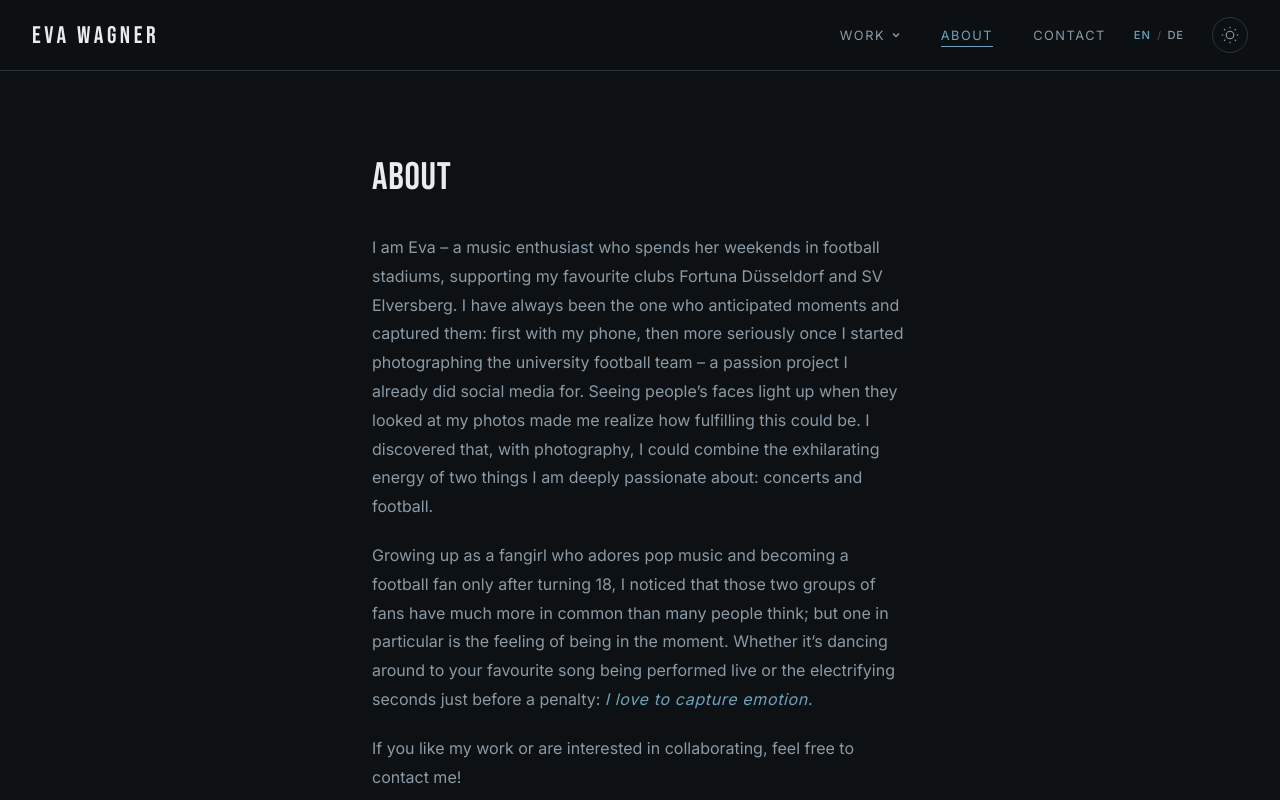
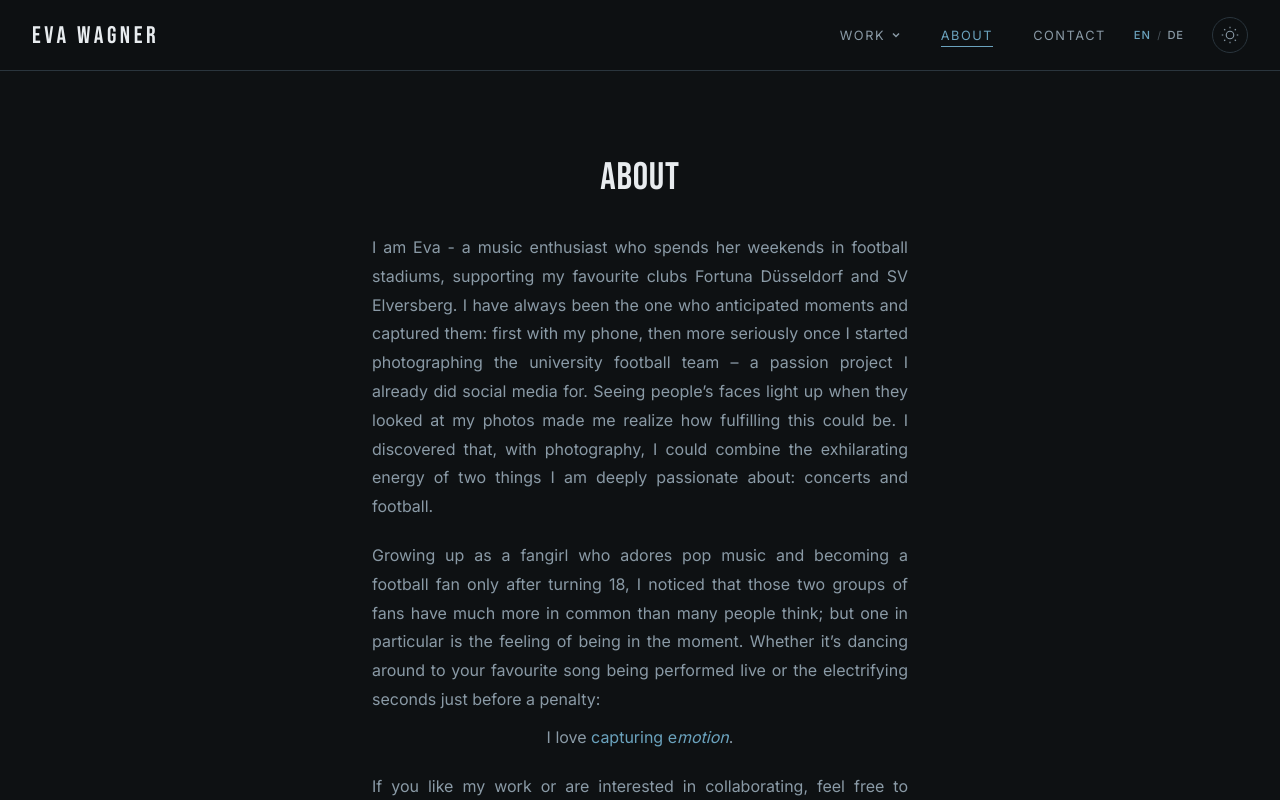
Before and after one commit to Shikislg/eva-website, a React (Create React App) app: page /about in a window 1280 px wide. Shown: the top 800 px of the page. Built offline with nearby package versions, Linux system fonts and the light colour scheme.

Commit message:
finalised about me -tbh

```diff
--- a/src/context/LanguageContext.js
+++ b/src/context/LanguageContext.js
@@ -23,8 +23,8 @@ const translations = {
 
     // About
     about_title: 'About',
-    about_p1: "I am Eva – a music enthusiast who spends her weekends in football stadiums, supporting my favourite clubs Fortuna Düsseldorf and SV Elversberg. I have always been the one who anticipated moments and captured them: first with my phone, then more seriously once I started photographing the university football team – a passion project I already did social media for. Seeing people’s faces light up when they looked at my photos made me realize how fulfilling this could be. I discovered that, with photography, I could combine the exhilarating energy of two things I am deeply passionate about: concerts and football.",
-    about_p2: "Growing up as a fangirl who adores pop music and becoming a football fan only after turning 18, I noticed that those two groups of fans have much more in common than many people think; but one in particular is the feeling of being in the moment. Whether it’s dancing around to your favourite song being performed live or the electrifying seconds just before a penalty: <em class=\"about-emotion\">I love to capture emotion.</em>",
+    about_p1: "I am Eva - a music enthusiast who spends her weekends in football stadiums, supporting my favourite clubs Fortuna Düsseldorf and SV Elversberg. I have always been the one who anticipated moments and captured them: first with my phone, then more seriously once I started photographing the university football team – a passion project I already did social media for. Seeing people’s faces light up when they looked at my photos made me realize how fulfilling this could be. I discovered that, with photography, I could combine the exhilarating energy of two things I am deeply passionate about: concerts and football.",
+    about_p2: "Growing up as a fangirl who adores pop music and becoming a football fan only after turning 18, I noticed that those two groups of fans have much more in common than many people think; but one in particular is the feeling of being in the moment. Whether it’s dancing around to your favourite song being performed live or the electrifying seconds just before a penalty:<br/><span class=\"about-emotion-line\">I love <span class=\"about-e\">capturing e</span><em class=\"about-motion\">motion</em>.</span>",
     about_p3: 'If you like my work or are interested in collaborating, feel free to contact me!',
 
     // Contact
@@ -71,7 +71,7 @@ const translations = {
     admin_label_description: 'Description',
     admin_label_cover: 'Cover Image URL',
     admin_label_images: 'Project Image URLs (one per line)',
-    admin_placeholder_title: 'e.g. Urban Landscapes',
+  admin_placeholder_title: 'e.g. Urban Landscap es',
     admin_placeholder_year: 'e.g. 2026',
     admin_placeholder_desc: 'Brief description of the project...',
     admin_save: 'Save Changes',
@@ -104,7 +104,7 @@ const translations = {
     // About
     about_title: 'Über mich',
     about_p1: 'Ich bin Eva – eine Musikenthusiastin, die ihre Wochenenden in Fußballstadien verbringt, um meine Lieblingsvereine Fortuna Düsseldorf und SV Elversberg anzufeuern. Ich war schon immer jemand, der besondere Momente antizipieren und festhalten konnte: zuerst mit meinem Handy, später dann professioneller, als ich anfing, ein Fußballteam meiner Universität zu fotografieren – ein Herzensprojekt, für das ich bereits den Instagram-Account betreute. Die Freude der Menschen zu sehen, wenn sie meine Fotos anschauten, machte mir klar, wie erfüllend das sein kann. Ich entdeckte, dass ich mit der Fotografie die mitreißende Energie zweier Dinge verbinden konnte, für die ich eine tiefe Leidenschaft habe: Konzerte und Fußball.',
-    about_p2: 'Aufgewachsen als Fangirl, welches Popmusik liebt, und als Fußballfan – erst seit meinem 18. Lebensjahr – ist mir aufgefallen, dass beiden Fangruppen viel mehr gemeinsam haben, als viele Menschen denken; vor allem ist es das Gefühl, ganz im Moment zu sein. Ob man nun zu seinem Lieblingssong tanzt, der live gespielt wird, oder die elektrisierenden Sekunden kurz vor einem Elfmeter erlebt: <em class="about-emotion">I love to capture emotion.</em>',
+    about_p2: 'Aufgewachsen als Fangirl, welches Popmusik liebt, und als Fußballfan – erst seit meinem 18. Lebensjahr – ist mir aufgefallen, dass beiden Fangruppen viel mehr gemeinsam haben, als viele Menschen denken; vor allem ist es das Gefühl, ganz im Moment zu sein. Ob man nun zu seinem Lieblingssong tanzt, der live gespielt wird, oder die elektrisierenden Sekunden kurz vor einem Elfmeter erlebt:<br/><span class="about-emotion-line">I love <span class="about-e">capturing e</span><em class="about-motion">motion</em>.</span>',
     about_p3: 'Wenn dir meine Arbeit gefällt oder du an einer Zusammenarbeit interessiert bist, melde dich gerne bei mir!',
 
     // Contact
--- a/src/pages/About.css
+++ b/src/pages/About.css
@@ -18,6 +18,7 @@
   color: var(--color-text);
   margin-bottom: 2rem;
   letter-spacing: 0.02em;
+  text-align: center;
 }
 
 .about-body p {
@@ -26,6 +27,7 @@
   line-height: 1.8;
   color: var(--color-text-light);
   margin-bottom: 1.25rem;
+  text-align: justify;
 }
 
 .about-body strong {
@@ -33,10 +35,19 @@
   font-weight: 500;
 }
 
-.about-emotion {
+.about-emotion-line {
+  display: block;
+  margin-top: 0.6em;
+  text-align: center;
+}
+
+.about-body p .about-e {
+  color: var(--color-primary);
+}
+
+.about-motion {
   font-style: italic;
   color: var(--color-primary);
-  letter-spacing: 0.04em;
 }
 
 .impressum-content,
```
